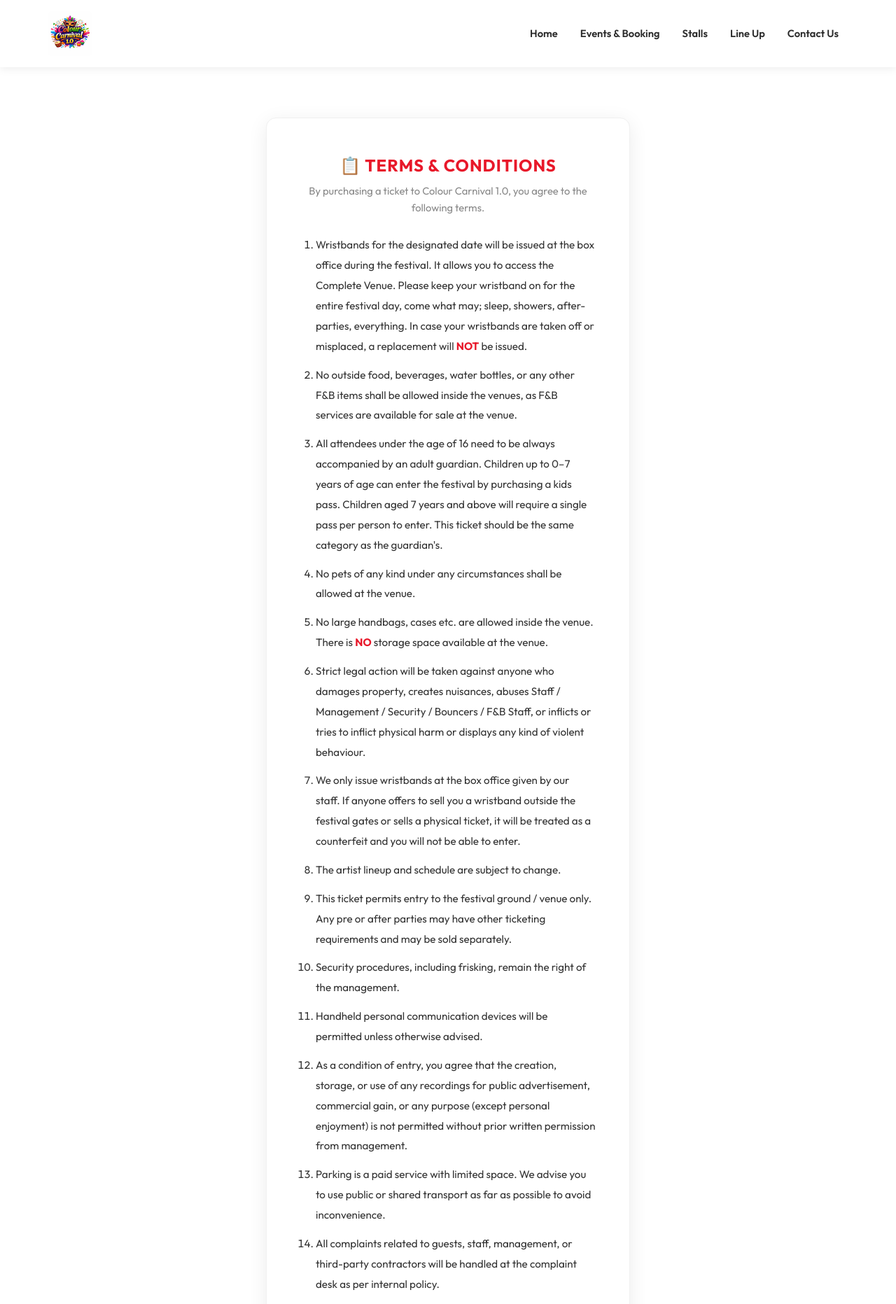
After one commit to johnwick-2103/colour-carnival, a Django app: page /terms/ in a window 1280 px wide. The commit adds this page. Shown: the top 1863 px of the page at 70% size. Run offline with Django 5.2, Linux system fonts and the light colour scheme; parts of the project's set-up code (start-up, migrations or seed data) failed here and were passed over; some libraries are stand-ins or nearby versions.

Commit message:
Add dedicated /terms/ page with all 21 T&C points; footer shows link only

```diff
--- a/core/urls.py
+++ b/core/urls.py
@@ -10,6 +10,7 @@ urlpatterns = [
     path('checkout/', views.checkout_display, name='checkout_display'),
     path('payment/verify/', views.payment_verify, name='payment_verify'),
     path('ticket/<str:order_id>/', views.download_ticket, name='download_ticket'),
+    path('terms/', views.terms, name='terms'),
 
     # Organizer URLs
     path('organizer/dashboard/', views.organizer_dashboard, name='organizer_dashboard'),
--- a/core/views.py
+++ b/core/views.py
@@ -231,6 +231,9 @@ def payment_verify(request):
     request.session.pop('checkout', None)
     return render(request, 'core/payment_success.html', {'bookings': bookings})
 
+def terms(request):
+    return render(request, 'core/terms.html')
+
 def download_ticket(request, order_id):
     bookings = Booking.objects.filter(order_id=order_id, status='paid')
     if not bookings.exists():
--- a/templates/base.html
+++ b/templates/base.html
@@ -66,20 +66,7 @@
             </div>
             <div class="footer-col">
                 <h3>Terms &amp; Conditions</h3>
-                <ol style="padding-left:18px; margin:0;">
-                    <li>Wristbands issued at box office; no replacement if lost.</li>
-                    <li>No outside food, beverages or F&amp;B items allowed.</li>
-                    <li>Under-16s must be accompanied by an adult at all times.</li>
-                    <li>No pets allowed under any circumstances.</li>
-                    <li>No large bags; no storage space at venue.</li>
-                    <li>Legal action against any damage or violent behaviour.</li>
-                    <li>Counterfeit wristbands/tickets will be denied entry.</li>
-                    <li>Artist lineup &amp; schedule subject to change.</li>
-                    <li>No narcotics; offenders handed to authorities.</li>
-                    <li>No alcohol, cigarettes or outside beverages permitted.</li>
-                    <li>Valuables &amp; vehicles are the owner's sole responsibility.</li>
-                    <li>Management not liable for injury or loss at the venue.</li>
-                </ol>
+                <p><a href="/terms/">&#128203; Read our full Terms &amp; Conditions</a></p>
             </div>
             <div class="footer-col">
                 <h3>Follow Us</h3>
--- /dev/null
+++ b/templates/core/terms.html
@@ -0,0 +1,48 @@
+{% extends 'base.html' %}
+{% load static %}
+
+{% block title %}Terms & Conditions — Colour Carnival 1.0{% endblock %}
+
+{% block content %}
+<section class="checkout-section">
+    <div class="checkout-card" style="max-width: 800px; text-align: left;">
+
+        <h2 style="color: var(--primary-red); text-align: center; margin-bottom: 6px; text-transform: uppercase; letter-spacing: 1px;">
+            &#128203; Terms &amp; Conditions
+        </h2>
+        <p style="text-align:center; color:#888; margin-bottom: 28px; font-size:0.92rem;">
+            By purchasing a ticket to Colour Carnival 1.0, you agree to the following terms.
+        </p>
+
+        <ol style="padding-left: 22px; line-height: 1.9; color: #333; font-size: 0.95rem;">
+            <li style="margin-bottom:12px;">Wristbands for the designated date will be issued at the box office during the festival. It allows you to access the Complete Venue. Please keep your wristband on for the entire festival day, come what may; sleep, showers, after-parties, everything. In case your wristbands are taken off or misplaced, a replacement will <strong style="color:var(--primary-red);">NOT</strong> be issued.</li>
+            <li style="margin-bottom:12px;">No outside food, beverages, water bottles, or any other F&amp;B items shall be allowed inside the venues, as F&amp;B services are available for sale at the venue.</li>
+            <li style="margin-bottom:12px;">All attendees under the age of 16 need to be always accompanied by an adult guardian. Children up to 0–7 years of age can enter the festival by purchasing a kids pass. Children aged 7 years and above will require a single pass per person to enter. This ticket should be the same category as the guardian's.</li>
+            <li style="margin-bottom:12px;">No pets of any kind under any circumstances shall be allowed at the venue.</li>
+            <li style="margin-bottom:12px;">No large handbags, cases etc. are allowed inside the venue. There is <strong style="color:var(--primary-red);">NO</strong> storage space available at the venue.</li>
+            <li style="margin-bottom:12px;">Strict legal action will be taken against anyone who damages property, creates nuisances, abuses Staff / Management / Security / Bouncers / F&amp;B Staff, or inflicts or tries to inflict physical harm or displays any kind of violent behaviour.</li>
+            <li style="margin-bottom:12px;">We only issue wristbands at the box office given by our staff. If anyone offers to sell you a wristband outside the festival gates or sells a physical ticket, it will be treated as a counterfeit and you will not be able to enter.</li>
+            <li style="margin-bottom:12px;">The artist lineup and schedule are subject to change.</li>
+            <li style="margin-bottom:12px;">This ticket permits entry to the festival ground / venue only. Any pre or after parties may have other ticketing requirements and may be sold separately.</li>
+            <li style="margin-bottom:12px;">Security procedures, including frisking, remain the right of the management.</li>
+            <li style="margin-bottom:12px;">Handheld personal communication devices will be permitted unless otherwise advised.</li>
+            <li style="margin-bottom:12px;">As a condition of entry, you agree that the creation, storage, or use of any recordings for public advertisement, commercial gain, or any purpose (except personal enjoyment) is not permitted without prior written permission from management.</li>
+            <li style="margin-bottom:12px;">Parking is a paid service with limited space. We advise you to use public or shared transport as far as possible to avoid inconvenience.</li>
+            <li style="margin-bottom:12px;">All complaints related to guests, staff, management, or third-party contractors will be handled at the complaint desk as per internal policy.</li>
+            <li style="margin-bottom:12px;">The sponsors / bands / organisers / management are not responsible for any injury or damage that may occur during the festival. Any claims arising from gross negligence will be settled exclusively in the courts in Pune.</li>
+            <li style="margin-bottom:12px;">This festival uses amplified sound. Earplugs and hearing protection at live concerts are recommended to reduce the risk of hearing damage, especially for children.</li>
+            <li style="margin-bottom:12px;">Consumption and possession of narcotics are strictly prohibited. Those found possessing or consuming narcotics will be immediately handed over to anti-narcotics or respective police / authorities.</li>
+            <li style="margin-bottom:12px;">The carrying of liquids, alcohol, cigarettes, banned substances, and outside food and beverages to the festival will not be permitted.</li>
+            <li style="margin-bottom:12px;">Vehicle parking, mobile devices, electronic devices, and any valuables carried shall be the sole responsibility of the individual. Management shall not take responsibility for theft, loss, or any kind of damage.</li>
+            <li style="margin-bottom:12px;">Parking near or at the festival premises is at the sole risk of the vehicle owner.</li>
+            <li style="margin-bottom:12px;">You shall not use or display within the venue any sponsorship, promotional, or marketing materials unless authorised by written confirmation from management.</li>
+        </ol>
+
+        <div style="text-align: center; margin-top: 32px;">
+            <a href="/" class="btn-primary" style="text-decoration: none; display: inline-block;">
+                &#8592; Back to Home
+            </a>
+        </div>
+    </div>
+</section>
+{% endblock %}
```
